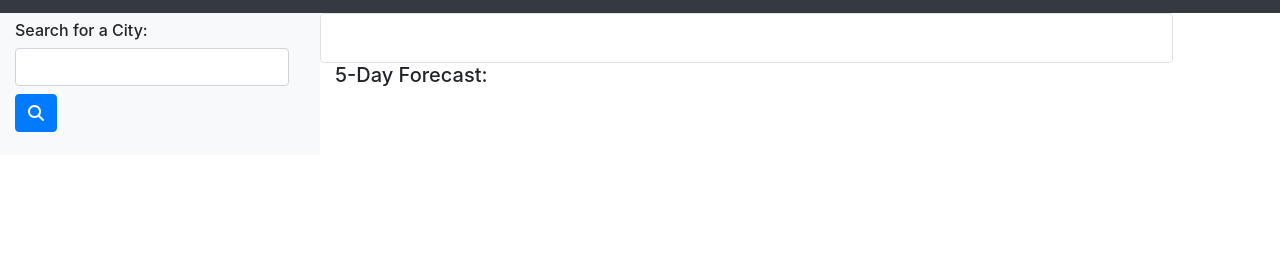
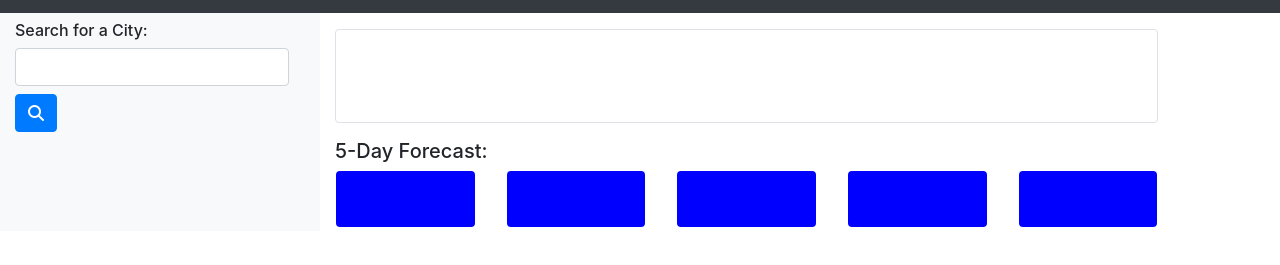
Before and after one commit to childovhurin/weather-dashboard, a plain HTML site: page index.html in a window 1280 px wide. Shown: the part 59-324 px from the top of the page. Drawn offline with nearby package versions, Linux system fonts and the light colour scheme; no server answers.

Commit message:
additional styling

```diff
--- a/style.css
+++ b/style.css
@@ -13,3 +13,26 @@ form {
 .sidebar-sticky {
     background-color: #f8f9fa;
 }
+
+.five-day-content {
+    color: #ffffff;
+    background-color: blue;
+}
+
+.five-day-p {
+    padding-left: 0;
+    padding-right: 0;
+    font-size: 14px;
+}
+
+#current-city-today {
+    margin: 1rem 0;
+    padding-bottom: 0.5rem;
+}
+
+#current-city {
+    padding-top: 1.25rem;
+    padding-bottom: 1rem;
+    padding-left: 1rem;
+    margin-bottom: 0;
+}
```
